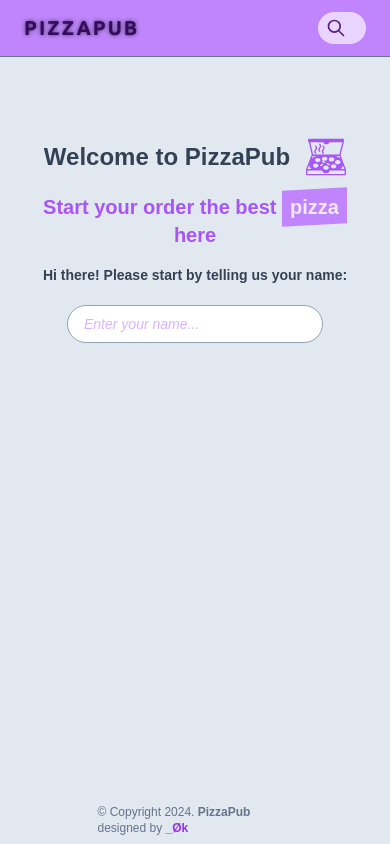
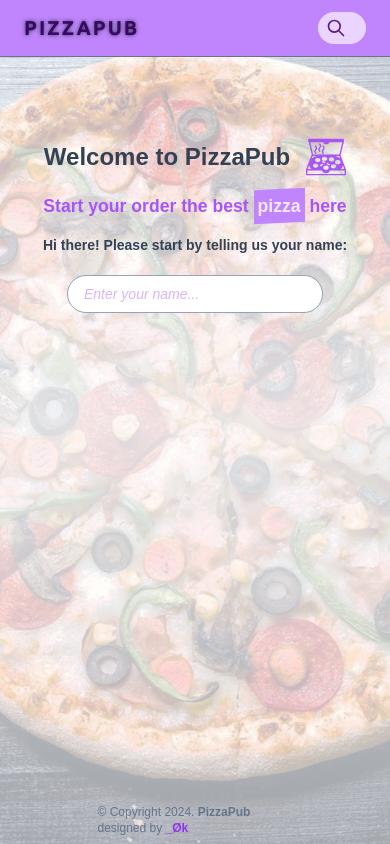
Before and after one commit to bakNa2t/pizzapub, a React (Vite) app: page / in a window 390 px wide. Built offline with nearby package versions, Linux system fonts and the light colour scheme; a web font is replaced by a local one.

Commit message:
Added bg-gradient to AppLayout

```diff
--- a/src/ui-blocks/AppLayoyt.jsx
+++ b/src/ui-blocks/AppLayoyt.jsx
@@ -10,7 +10,7 @@ function AppLayoyt() {
   const isLoading = navigation.state === "loading";
 
   return (
-    <div className="relative grid h-screen_dyn grid-rows-[auto_1fr_auto] before:absolute before:left-0 before:top-0 before:z-[-1] before:h-screen before:w-full before:bg-cover before:bg-fixed before:bg-center before:bg-no-repeat before:opacity-[0.4] before:content-[bg-[url('/images/pizzapub-bg.jpg')]]">
+    <div className="relative grid h-screen_dyn grid-rows-[auto_1fr_auto] bg-[linear-gradient(to_bottom,rgba(226,232,240,0.7),rgba(241,245,249,0.9),rgba(226,232,240,0.7)),url('/images/pizzapub-bg.jpg')] bg-cover bg-fixed bg-center bg-no-repeat bg-blend-lighten">
       {isLoading && <Loader />}
       <Header />
       <main className="overflow-y-scroll">
@@ -25,3 +25,6 @@ function AppLayoyt() {
 }
 
 export default AppLayoyt;
+
+/* tailwind cls for background image
+before:absolute before:left-0 before:top-0 before:z-[-1] before:h-screen before:w-full before:bg-cover before:bg-fixed before:bg-center before:bg-no-repeat before:opacity-[0.4] before:content-[bg-[url('/images/pizzapub-bg.jpg')]]*/
--- a/src/ui-blocks/MainPage.jsx
+++ b/src/ui-blocks/MainPage.jsx
@@ -71,10 +71,10 @@ function MainPage() {
         <span>{logo}</span>
       </div>
 
-      <p className="my-4 text-center text-xl font-semibold text-purple-500 md:text-2xl">
+      <p className="my-4 text-center text-[1.1rem] font-semibold text-purple-500 sm:text-xl md:text-2xl">
         Start your order the best{" "}
         <span className="relative mx-1 inline-block before:absolute before:-inset-1 before:block before:-skew-y-3 before:bg-purple-400">
-          <span className="relative px-1 text-purple-100">pizza</span>
+          <span className="relative text-purple-100 md:px-1">pizza</span>
         </span>{" "}
         here
       </p>
```
Also changed, not shown: src/index.css (+0 -35 lines).
